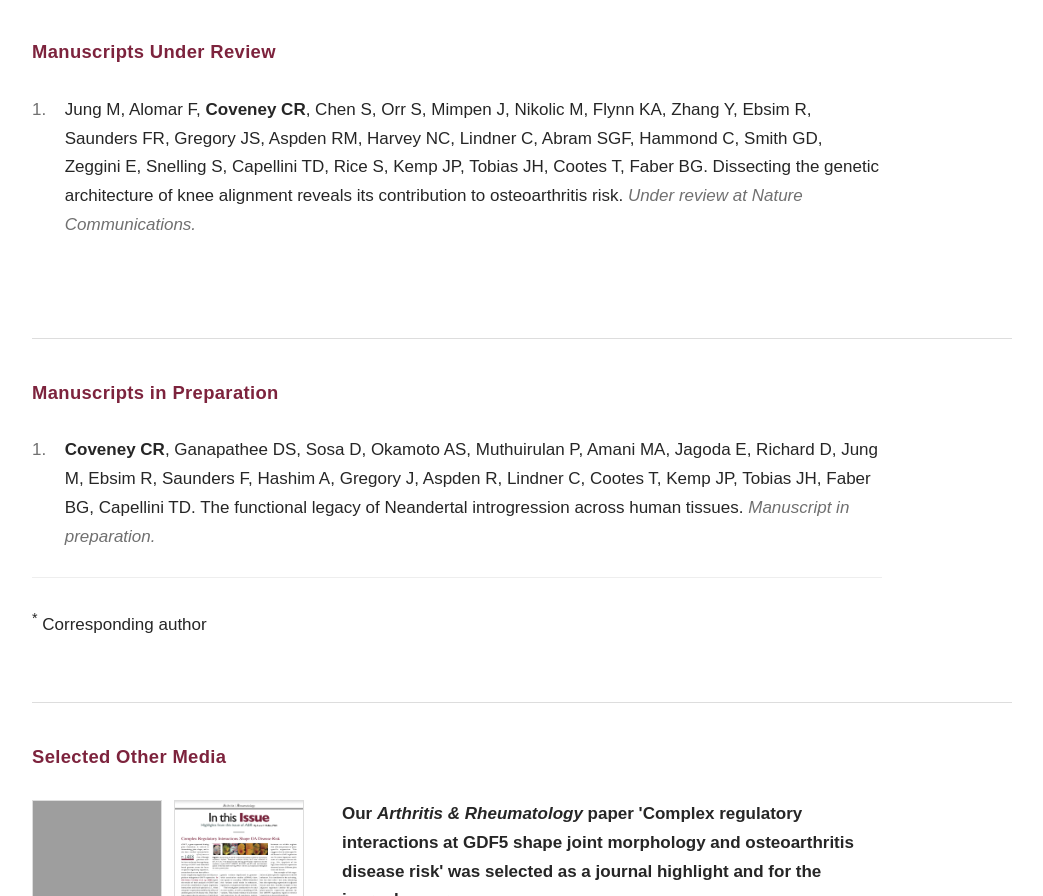
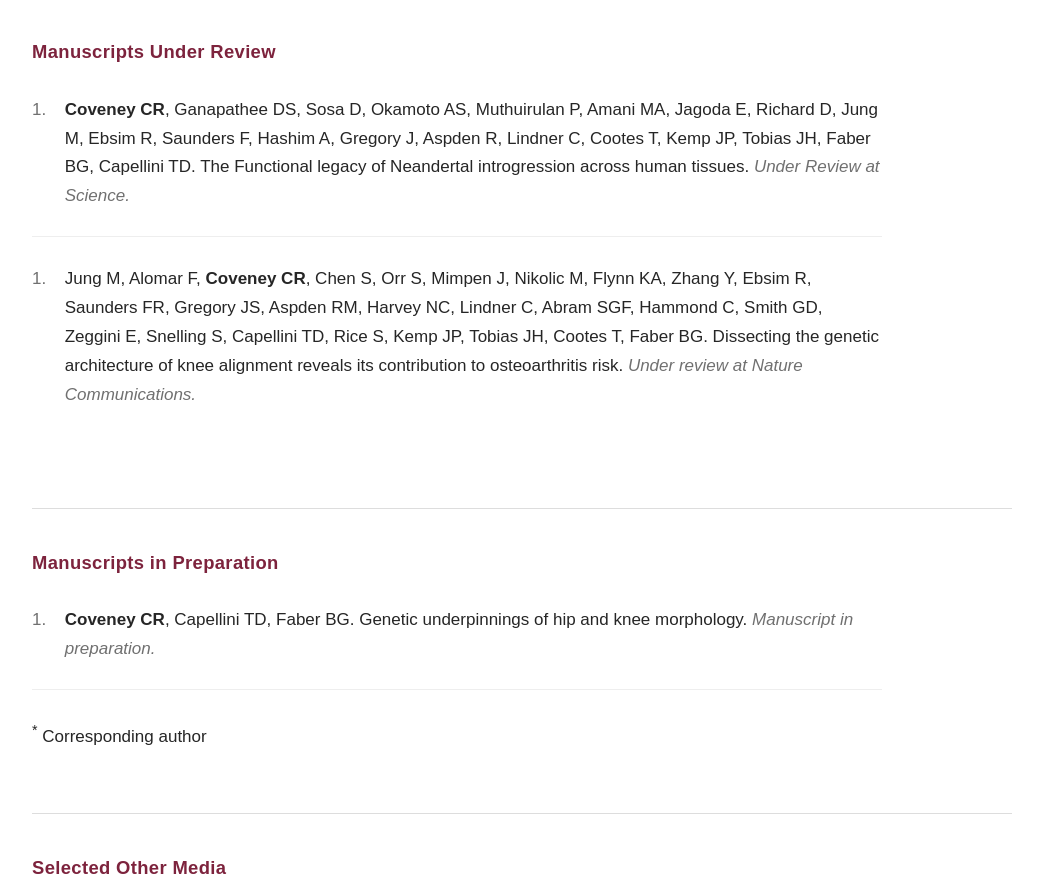
Before and after one commit to ccoveney/clarissa-coveney-website, a plain HTML site: page publications.html in a window 1280 px wide. Shown: the part 1715-2611 px from the top of the page, without its empty margins (118-1161 px from the left). Drawn offline with Linux system fonts and the light colour scheme; grey boxes are pictures that could not be loaded.

Commit message:
Update manuscripts under review section
Added a new manuscript under review and updated another manuscript's details.

```diff
--- a/publications.html
+++ b/publications.html
@@ -397,6 +397,18 @@
     <section>
       <h2>Manuscripts Under Review</h2>
 
+        <div class="publication">
+        <span class="publication-number">1.</span>
+        <span class="publication-text">
+          <strong>Coveney CR</strong>, Ganapathee DS, Sosa D, Okamoto AS,
+          Muthuirulan P, Amani MA, Jagoda E, Richard D, Jung M, Ebsim R,
+          Saunders F, Hashim A, Gregory J, Aspden R, Lindner C, Cootes T,
+          Kemp JP, Tobias JH, Faber BG, Capellini TD.
+          The Functional legacy of Neandertal introgression across human tissues.
+          <span class="status">Under Review at Science.</span>
+        </span>
+      </div>
+
       <div class="publication">
         <span class="publication-number">1.</span>
         <span class="publication-text">
@@ -419,11 +431,8 @@
       <div class="publication">
         <span class="publication-number">1.</span>
         <span class="publication-text">
-          <strong>Coveney CR</strong>, Ganapathee DS, Sosa D, Okamoto AS,
-          Muthuirulan P, Amani MA, Jagoda E, Richard D, Jung M, Ebsim R,
-          Saunders F, Hashim A, Gregory J, Aspden R, Lindner C, Cootes T,
-          Kemp JP, Tobias JH, Faber BG, Capellini TD.
-          The functional legacy of Neandertal introgression across human tissues.
+          <strong>Coveney CR</strong>, Capellini TD, Faber BG.
+          Genetic underpinnings of hip and knee morphology.
           <span class="status">Manuscript in preparation.</span>
         </span>
       </div>
```
